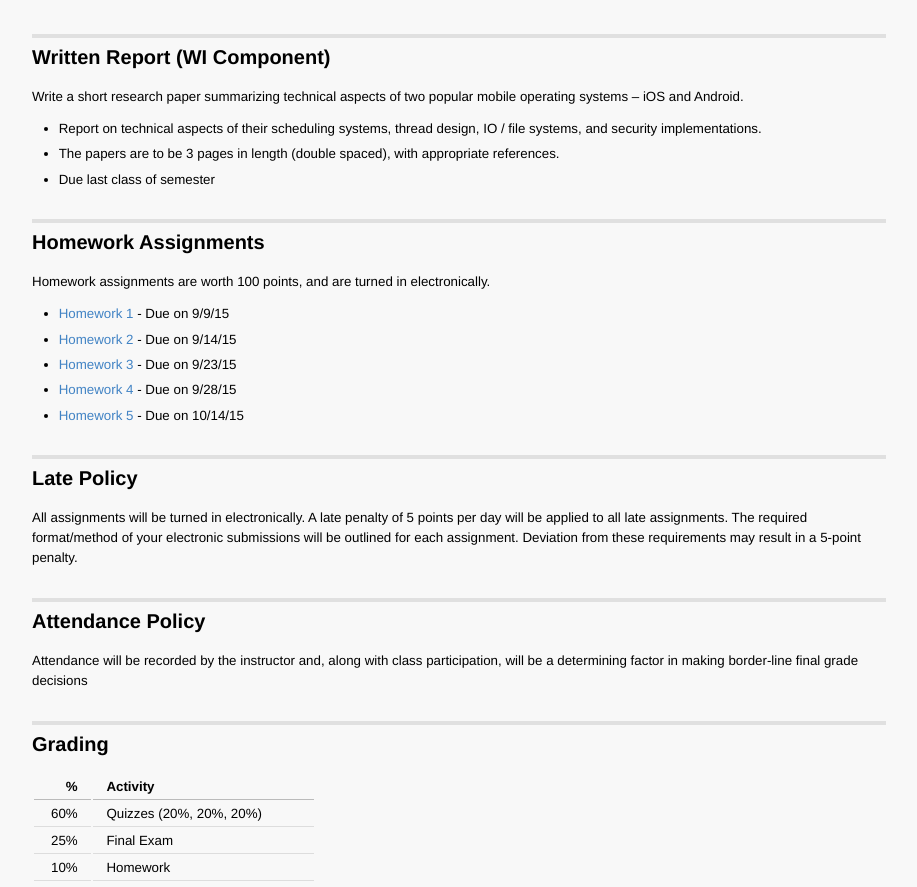
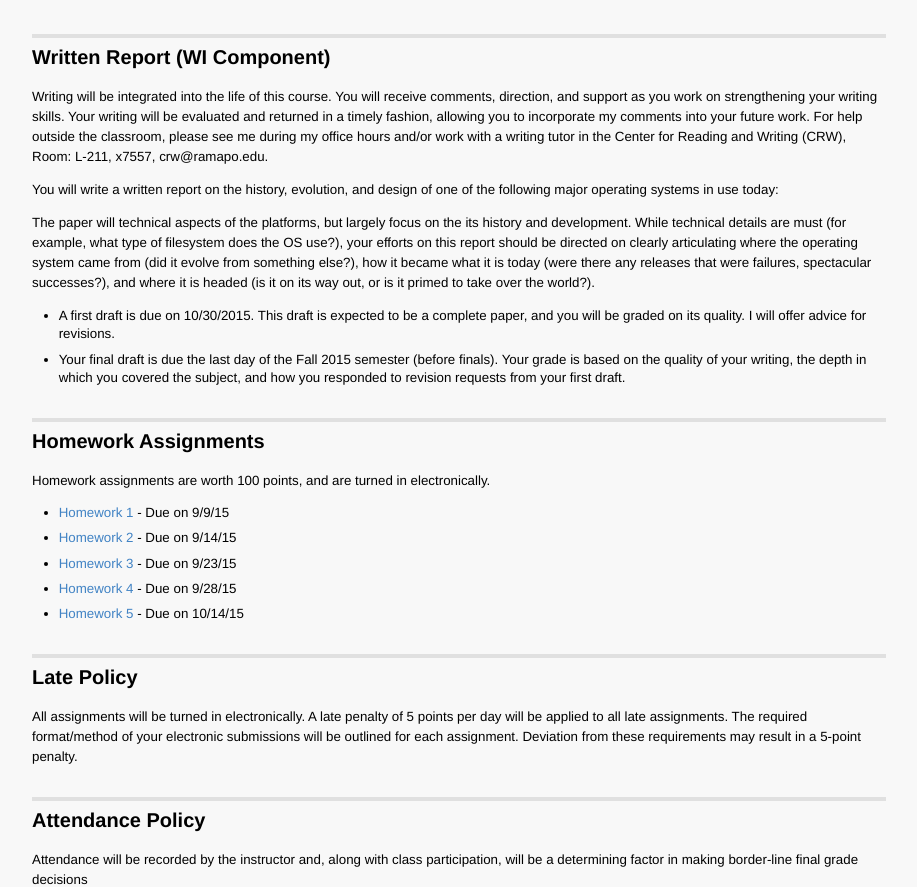
Before and after one commit to freezer333/cmps311, a website: page index.html in a window 1280 px wide. Shown: the part 2825-3712 px from the top of the page, without its empty margins (181-1098 px from the left). Drawn offline with Linux system fonts and the light colour scheme.

Commit message:
writing intensive

```diff
--- a/index.html
+++ b/index.html
@@ -149,11 +149,12 @@
 
 
 <h2 id="written-report-wi-component-">Written Report (WI Component)</h2>
-<p>Write a short research paper summarizing technical aspects of two popular mobile operating systems – iOS and Android.</p>
+<p>Writing will be integrated into the life of this course. You will receive comments, direction, and support as you work on strengthening your writing skills. Your writing will be evaluated and returned in a timely fashion, allowing you to incorporate my comments into your future work. For help outside the classroom, please see me during my office hours and/or work with a writing tutor in the Center for Reading and Writing (CRW), Room: L-211, x7557, crw@ramapo.edu.</p>
+<p>You will write a written report on the history, evolution, and design of one of the following major operating systems in use today:</p>
+<p>The paper will technical aspects of the platforms, but largely focus on the its history and development.  While technical details are must (for example, what type of filesystem does the OS use?), your efforts on this report should be directed on clearly articulating where the operating system came from (did it evolve from something else?), how it became what it is today (were there any releases that were failures, spectacular successes?), and where it is headed (is it on its way out, or is it primed to take over the world?).</p>
 <ul>
-<li>Report on technical aspects of their scheduling systems, thread design, IO / file systems, and security implementations.</li>
-<li>The papers are to be 3 pages in length (double spaced), with appropriate references.</li>
-<li>Due last class of semester</li>
+<li>A first draft is due on 10/30/2015.  This draft is expected to be a complete paper, and you will be graded on its quality.  I will offer advice for revisions.</li>
+<li>Your final draft is due the last day of the Fall 2015 semester (before finals).  Your grade is based on the quality of your writing, the depth in which you covered the subject, and how you responded to revision requests from your first draft. </li>
 </ul>
 <h2 id="homework-assignments">Homework Assignments</h2>
 <p>Homework assignments are worth 100 points, and are turned in electronically.  </p>
```
Also changed, not shown: hw/hw5/index.html (added, +1 -0 lines), index.md (+8 -4 lines), hw/hw5/images/image00.png (added).
